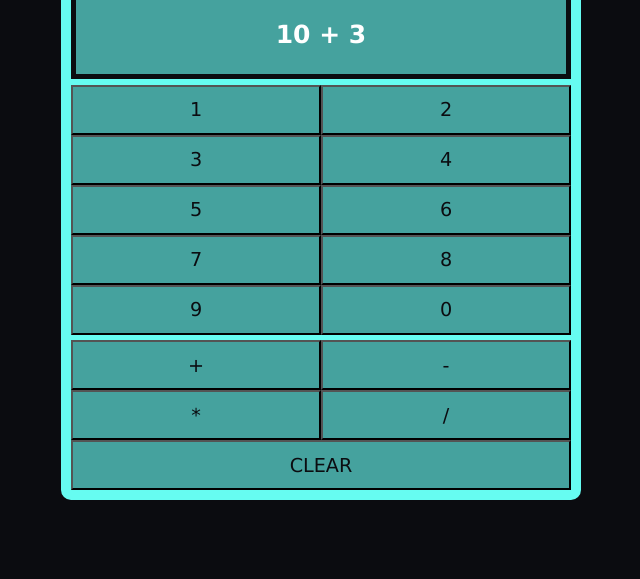
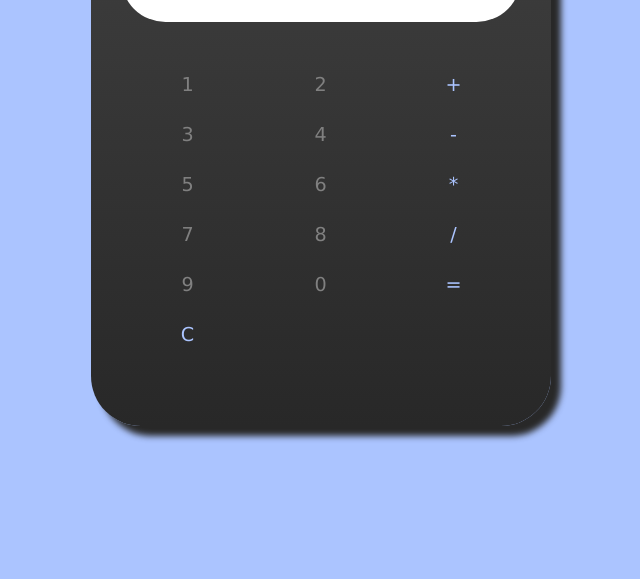
Before and after one commit to mmtzitziras/calculator, a plain HTML site: page index.html in a window 1280 px wide. Shown: the part 221-800 px from the top of the page, without its empty margins (319-959 px from the left). Drawn offline with Linux system fonts and the light colour scheme.

Commit message:
Added more styling to calculator

```diff
--- a/index.html
+++ b/index.html
@@ -16,22 +16,24 @@
         <div class="num-buttons">
             <button id="num">1</button>
             <button id="num">2</button>
+            <button class="operation-buttons" id="add">+</button>
+
             <button id="num">3</button>
             <button id="num">4</button>
+            <button class="operation-buttons" id="substract">-</button>
+
             <button id="num">5</button>
             <button id="num">6</button>
+            <button class="operation-buttons" id="multiply">*</button>
+
             <button id="num">7</button>
             <button id="num">8</button>
+            <button class="operation-buttons" id="divide">/</button>
+
             <button id="num">9</button>
             <button id="num">0</button>
-        </div>
-
-        <div class="operations-buttons">
-            <button id="add">+</button>
-            <button id="substract">-</button>
-            <button id="multiply">*</button>
-            <button id="divide">/</button>
-            <button class="btn-3">CLEAR</button>
+            <button class="operation-buttons" id="equals" >=</button>
+            <button class="operation-buttons" id="clear">C</button>
         </div>
 
 
--- a/js/main.js
+++ b/js/main.js
@@ -1,7 +1,7 @@
 let aNumber;
 let bNumber;
 let operator;
-
+let displayValue = "";
 
 function operate(num1, num2, operator) {
     switch (operator) {
--- a/styles/styles.css
+++ b/styles/styles.css
@@ -1,41 +1,41 @@
 body{
     margin: 0;
     padding: 0;
-    background-color: #0b0c10;
+    background-color: #abc4ff;
+
 }
 
 h1 {
     margin: auto;
     width: 50%;
     text-align: center;
-    padding: 50px;
-    color: #66fcf1;
-    font-size: 80px;
+    padding: 20px;
+    color: #282828;
 }
 
 button {
     position: relative;
-    background-color: #45a29e;
-    color: #0b0c10;
+    background-color: transparent;
+    color: #abc4ff;
+    border: 0;
     font-size: larger;
     font-family: 'Lucida Sans', 'Lucida Sans Regular', 'Lucida Grande', 'Lucida Sans Unicode', Geneva, Verdana, sans-serif;
 }
 
-button:hover{
-    background-color: #66fcf1;
-}
 
 .calculator {
     display: flex;
-    width: 500px;
+    width: 400px;
     height: 500px;
     flex-wrap: wrap;
     margin: 10px auto;
-    border: 10px #66fcf1 solid;
-    border-radius: 10px;
+    padding: 30px;
+    /* border: 30px #404040 solid; */
+    border-radius: 50px;
     flex-direction: column;
-    justify-content: space-between;
-    background-color: #66fcf1;
+    justify-content: space-evenly;
+    background-image: linear-gradient(#404040, #282828);
+    box-shadow: 10px 10px 6px #282828;
 }
 
 
@@ -44,36 +44,34 @@ button:hover{
     display: flex;
     flex-wrap: wrap;
     align-content: left;
+
 }
 
 .num-buttons > button {
     flex: 1;
-    min-width: 250px;
+    flex-grow: 0;
+    min-width: 133px;
     min-height: 50px;
-
+    color: gray;
 }
 
-.operations-buttons {
-    display: flex;
-    flex-wrap: wrap;
-    align-content: left;
+.num-buttons .operation-buttons {
+    color: #abc4ff;
 }
 
-.operations-buttons > button {
-    flex: 1;
-    min-width: 250px;
-    min-height: 50px;
-}
 
 .show-state > h3 {
-    text-align: center;
-    color: white;
+    text-align: right;
+    padding: 5px;
+    padding-right: 25px;
+    color: black;
     font-size: 25px;
     font-family: 'Lucida Sans', 'Lucida Sans Regular', 'Lucida Grande', 'Lucida Sans Unicode', Geneva, Verdana, sans-serif;
 }
 
 .show-state{
-    background-color: #45a29e;
-    border: 5px #0b0c10 solid;
+    background-color: white;
+    color: #0b0c10;
+    border-radius: 100px;
     overflow: hidden;
 }
```
Also changed, not shown: img/backround-img.avif (added).
